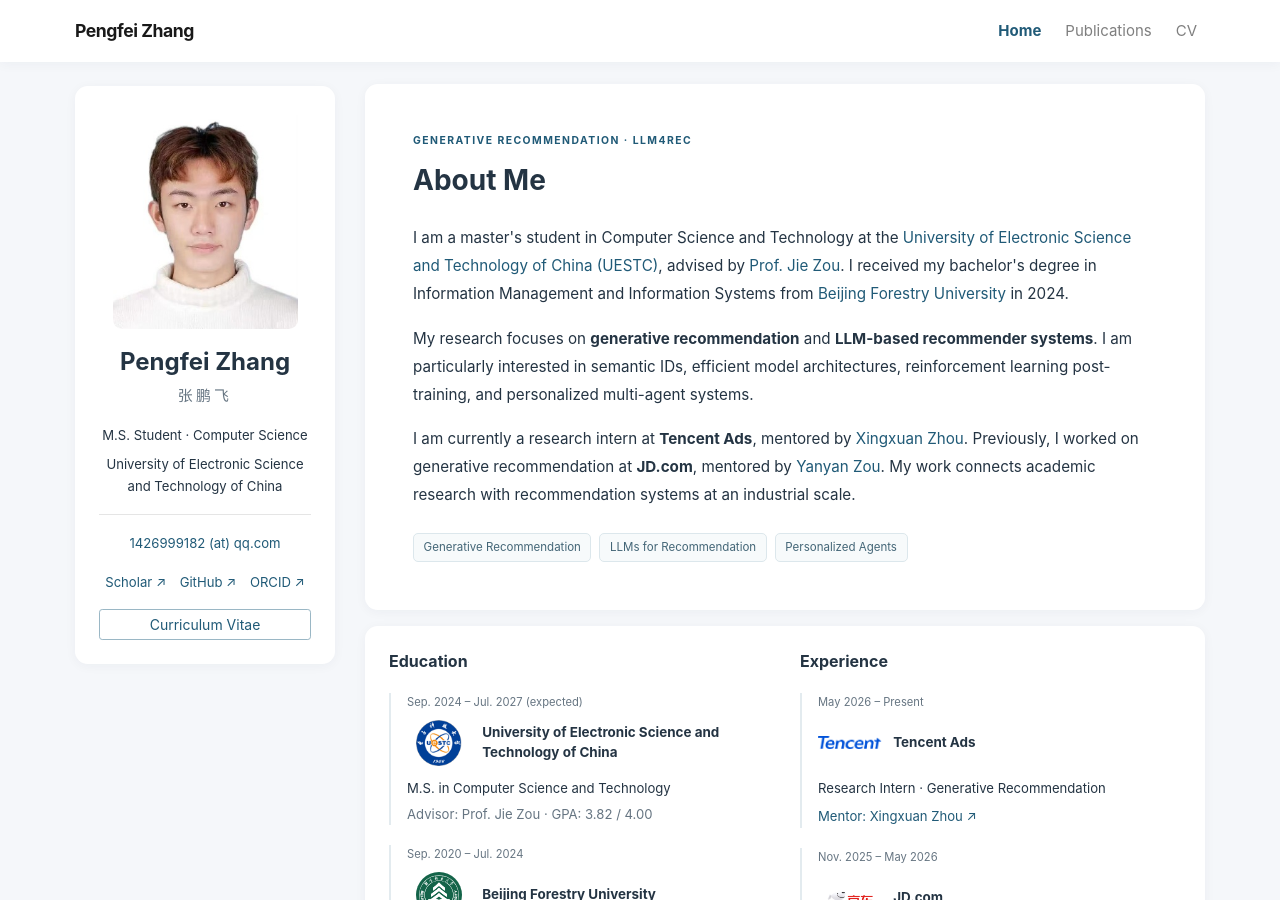
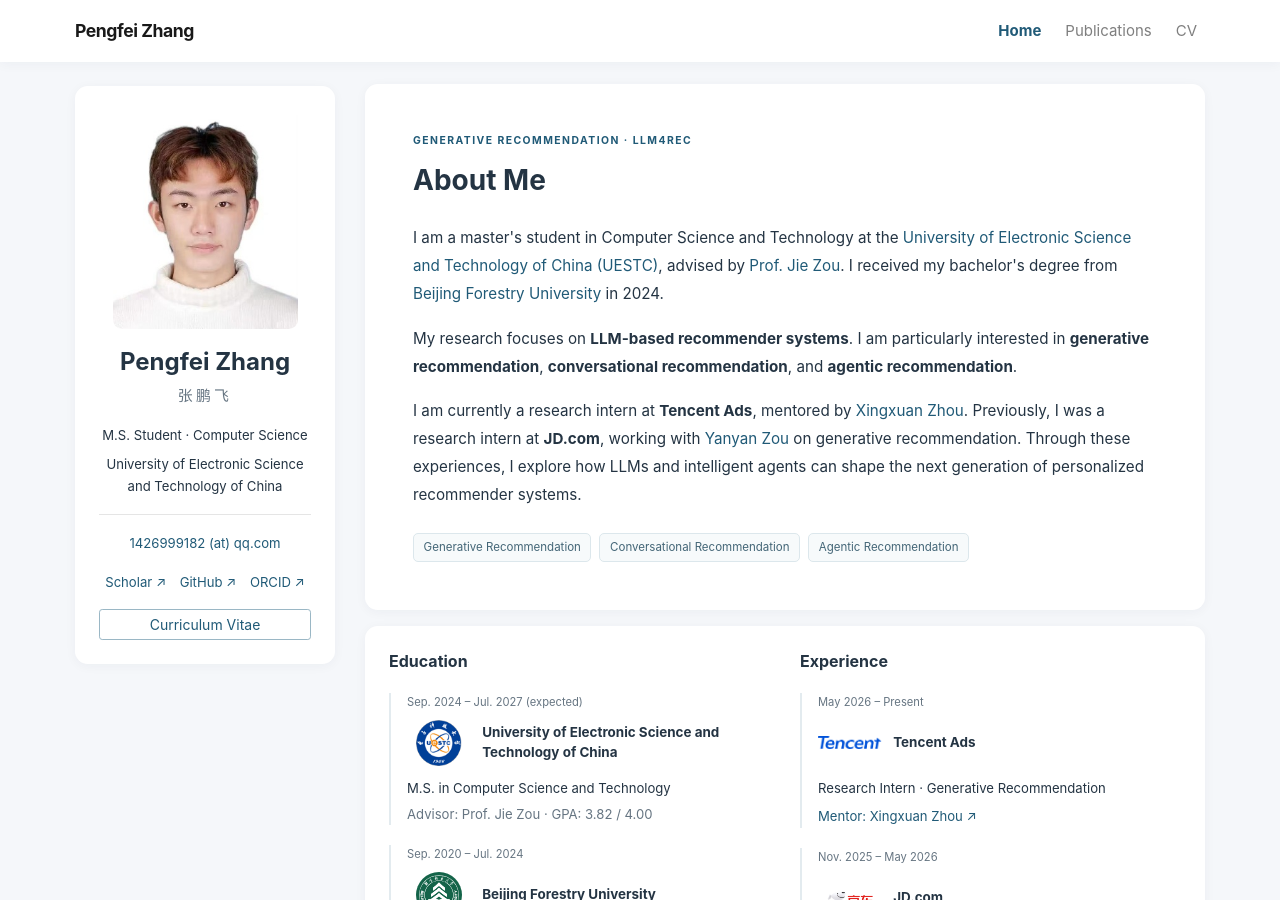
Before and after one commit to houhi/houhi.github.io, a Jekyll site: the page built from index.html, in a window 1280 px wide and 900 px high. Built offline with Jekyll 4.4.1, drawn with Linux system fonts in a browser that asks for light colours.

Commit message:
Refine academic biography and research interests

```diff
--- a/_config.yml
+++ b/_config.yml
@@ -1,7 +1,7 @@
 title: Pengfei Zhang
 description: >-
-  Pengfei Zhang is a master's student at UESTC working on generative recommendation,
-  LLM-based recommender systems, and personalized multi-agent systems.
+  Pengfei Zhang is a master's student at UESTC researching LLM-based recommender systems,
+  including generative, conversational, and agentic recommendation.
 url: https://houhi.github.io
 baseurl: ""
 lang: en
--- a/_data/profile.yml
+++ b/_data/profile.yml
@@ -12,23 +12,23 @@
   - name: University of Electronic Science and Technology of China
 research_interests:
   - Generative Recommendation
-  - LLMs for Recommendation
-  - Personalized Agents
+  - Conversational Recommendation
+  - Agentic Recommendation
 short_bio: >-
   <p>I am a master's student in Computer Science and Technology at the
   <a href="https://www.uestc.edu.cn/">University of Electronic Science and Technology of China (UESTC)</a>,
   advised by <a href="https://scholar.google.com/citations?user=LdqJFMIAAAAJ">Prof. Jie Zou</a>.
-  I received my bachelor's degree in Information Management and Information Systems from
+  I received my bachelor's degree from
   <a href="https://www.bjfu.edu.cn/">Beijing Forestry University</a> in 2024.</p>
-  <p>My research focuses on <strong>generative recommendation</strong> and
-  <strong>LLM-based recommender systems</strong>. I am particularly interested in semantic IDs,
-  efficient model architectures, reinforcement learning post-training, and personalized multi-agent systems.</p>
+  <p>My research focuses on <strong>LLM-based recommender systems</strong>.
+  I am particularly interested in <strong>generative recommendation</strong>,
+  <strong>conversational recommendation</strong>, and <strong>agentic recommendation</strong>.</p>
   <p>I am currently a research intern at <strong>Tencent Ads</strong>, mentored by
   <a href="https://scholar.google.com/citations?user=aKJaW7cAAAAJ">Xingxuan Zhou</a>.
-  Previously, I worked on generative recommendation at <strong>JD.com</strong>, mentored by
-  <a href="https://scholar.google.com/citations?user=pkY_HogAAAAJ">Yanyan Zou</a>.
-  My work connects academic research with
-  recommendation systems at an industrial scale.</p>
+  Previously, I was a research intern at <strong>JD.com</strong>, working with
+  <a href="https://scholar.google.com/citations?user=pkY_HogAAAAJ">Yanyan Zou</a> on generative recommendation.
+  Through these experiences, I explore how LLMs and intelligent agents can shape
+  the next generation of personalized recommender systems.</p>
 education:
   - name: University of Electronic Science and Technology of China
     short_name: UESTC
```
